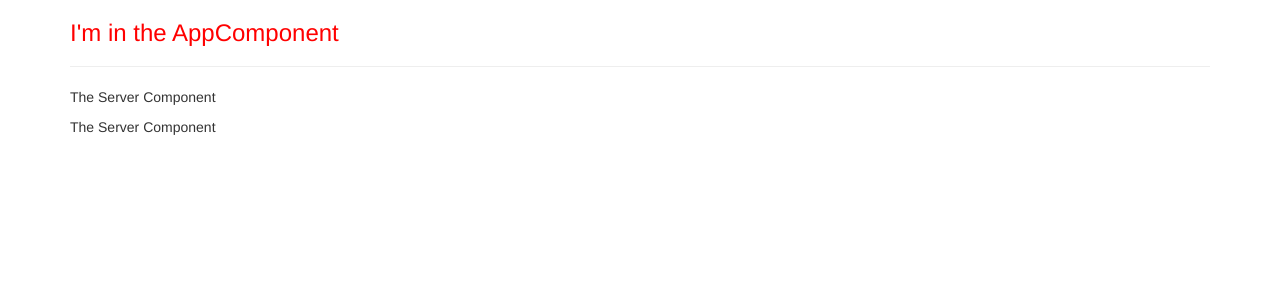
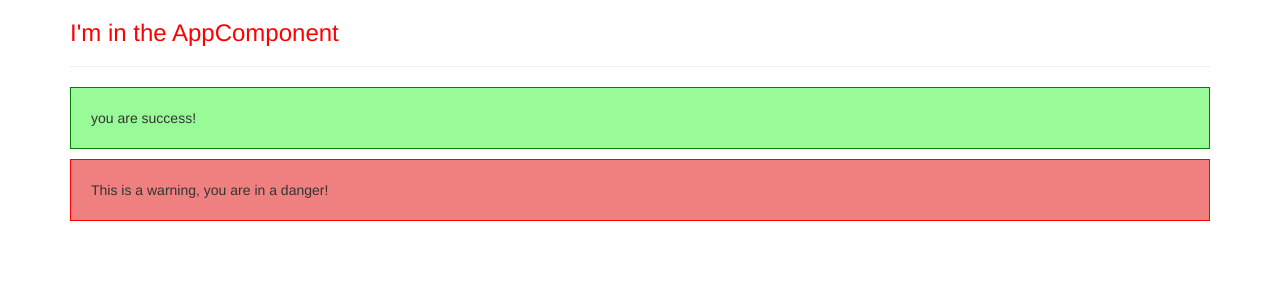
Before and after one commit to Knightch/Angular-Course, an Angular app in the folder My-First-App/: page / in a window 1280 px wide. Shown: the top 300 px of the page. Built offline with nearby package versions, Linux system fonts and the light colour scheme.

Commit message:
assignment creating component one with cli and other manually

```diff
--- a/My-First-App/src/app/app.component.html
+++ b/My-First-App/src/app/app.component.html
@@ -3,9 +3,8 @@
         <div class="col-xs-12">
             <h3>I'm in the AppComponent</h3>
             <hr>
-            <!----<app-servers></app-servers>----->
-            <!-----<div app-servers></div>---->
-            <div class="app-servers"></div>
+            <app-success-alert></app-success-alert>
+            <app-warning-alert></app-warning-alert>
         </div>
     </div>
 </div>
--- a/My-First-App/src/app/server/server.component.html
+++ /dev/null
@@ -1 +0,0 @@
-<p>The Server Component</p>
--- a/My-First-App/src/app/servers/servers.component.html
+++ /dev/null
@@ -1,2 +0,0 @@
-<app-server></app-server>
-<app-server></app-server>
--- a/My-First-App/src/app/servers/servers.component.ts
+++ /dev/null
@@ -1,16 +0,0 @@
-import { Component, OnInit } from '@angular/core';
-
-@Component({
-  //selector: '[app-servers]',
-  selector:'.app-servers',
-  template: '<app-server></app-server><app-server></app-server>',
-  styleUrls: ['./servers.component.css']
-})
-export class ServersComponent implements OnInit {
-
-  constructor() { }
-
-  ngOnInit(): void {
-  }
-
-}
--- /dev/null
+++ b/My-First-App/src/app/success-alert/success-alert.component.css
@@ -0,0 +1,5 @@
+p {
+    padding: 20px;
+    background-color: palegreen;
+    border: 1px solid green;
+}
--- /dev/null
+++ b/My-First-App/src/app/success-alert/success-alert.component.html
@@ -0,0 +1 @@
+<p>you are success!</p>
--- /dev/null
+++ b/My-First-App/src/app/success-alert/success-alert.component.ts
@@ -0,0 +1,15 @@
+import { Component, OnInit } from '@angular/core';
+
+@Component({
+  selector: 'app-success-alert',
+  templateUrl: './success-alert.component.html',
+  styleUrls: ['./success-alert.component.css']
+})
+export class SuccessAlertComponent implements OnInit {
+
+  constructor() { }
+
+  ngOnInit(): void {
+  }
+
+}
--- /dev/null
+++ b/My-First-App/src/app/warning-alert/warning-alert.component.ts
@@ -0,0 +1,19 @@
+import { Component } from "@angular/core";
+
+@Component({
+    selector:'app-warning-alert',
+    template:`
+    <p>This is a warning, you are in a danger!</p>
+    `,
+    styles:[
+        `
+        p {
+            padding: 20px;
+            background-color: lightcoral;
+            border: 1px solid red;
+        }
+        `
+    ]
+})
+
+export class WarningAlertComponent{}
```
Also changed, not shown: My-First-App/src/app/app.module.ts (+5 -4 lines), My-First-App/src/app/server/server.component.ts (deleted, +0 -9 lines), My-First-App/src/app/servers/servers.component.css (deleted), 1 other file (tests, documents, lock files or other folders).
